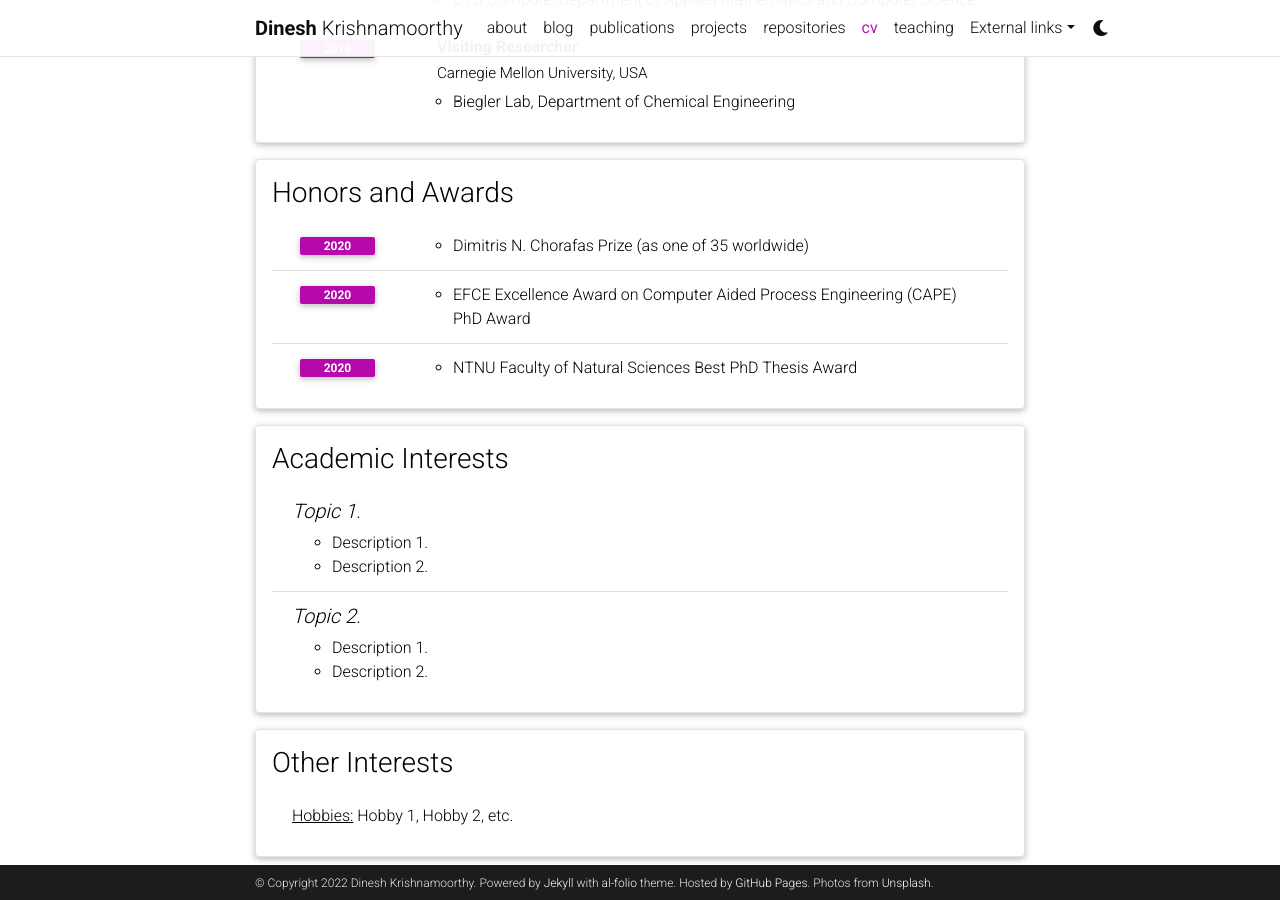
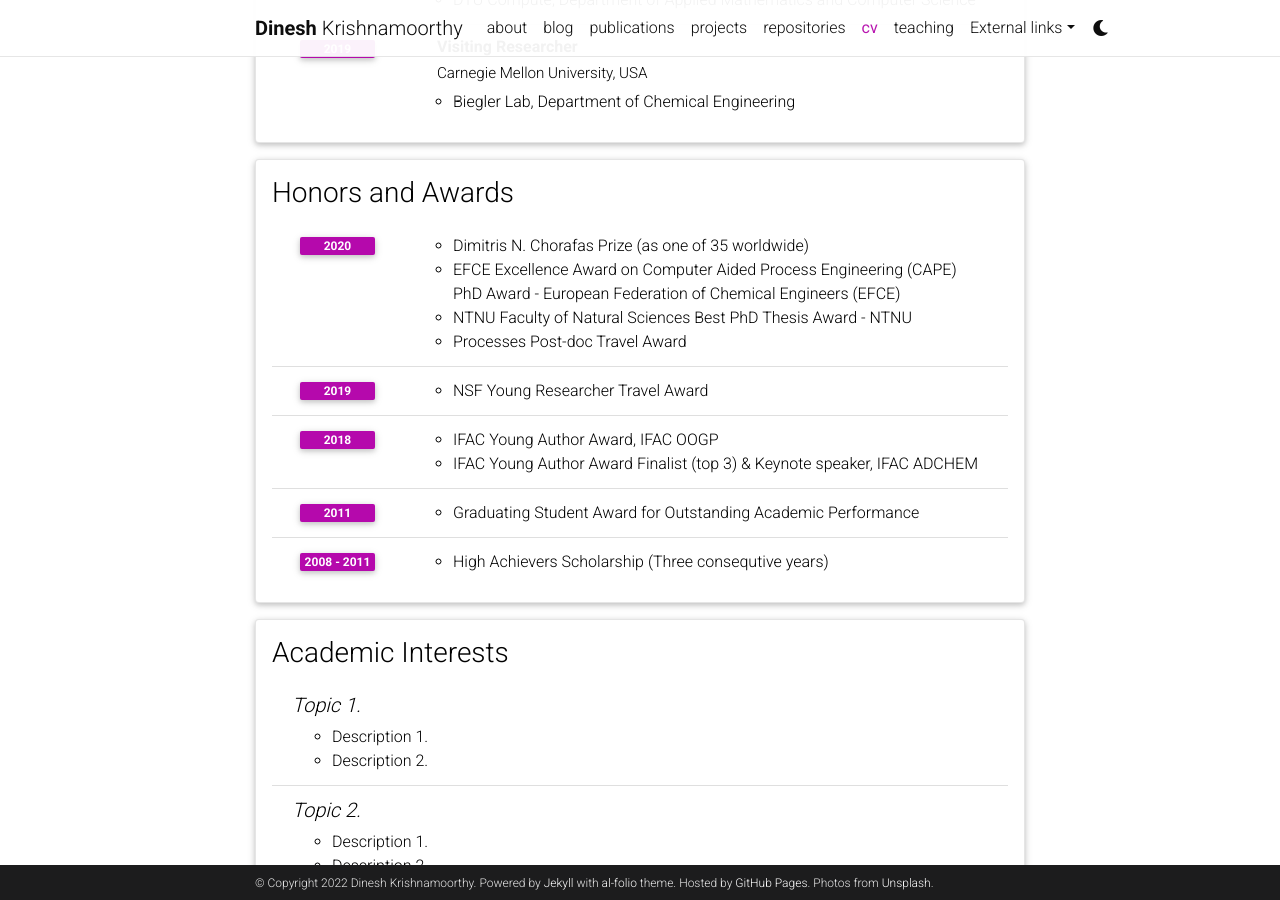
Before and after one commit to dinesh-krishnamoorthy/dinesh-krishnamoorthy.github.io, a Jekyll site: the page built from _pages/cv.md, in a window 1280 px wide and 900 px high, scrolled down 1808 px. Built offline with Jekyll 4.4.1, drawn with Linux system fonts in a browser that asks for light colours; comment, search, counter and statistics services are not loaded; a style sheet for code colours, icons or effects is not loaded.

Commit message:
Update cv.yml

```diff
--- a/_data/cv.yml
+++ b/_data/cv.yml
@@ -97,14 +97,28 @@
     - year: 2020
       items:
         - Dimitris N. Chorafas Prize (as one of 35 worldwide)
+        - EFCE Excellence Award on Computer Aided Process Engineering (CAPE) PhD Award
+          - European Federation of Chemical Engineers (EFCE)
+        - NTNU Faculty of Natural Sciences Best PhD Thesis Award
+          - NTNU
+        - Processes Post-doc Travel Award
 
-    - year: 2020
+    - year: 2019
       items:
-        - EFCE Excellence Award on Computer Aided Process Engineering (CAPE) PhD Award
+        - NSF Young Researcher Travel Award
 
-    - year: 2020
+    - year: 2018
       items:
-        - NTNU Faculty of Natural Sciences Best PhD Thesis Award
+        - IFAC Young Author Award, IFAC OOGP
+        - IFAC Young Author Award Finalist (top 3) & Keynote speaker, IFAC ADCHEM
+
+    - year: 2011
+      items:
+        - Graduating Student Award for Outstanding Academic Performance
+
+    - year: 2008 - 2011
+      items:
+        - High Achievers Scholarship (Three consequtive years)
 
 - title: Academic Interests
   type: nested_list
```
